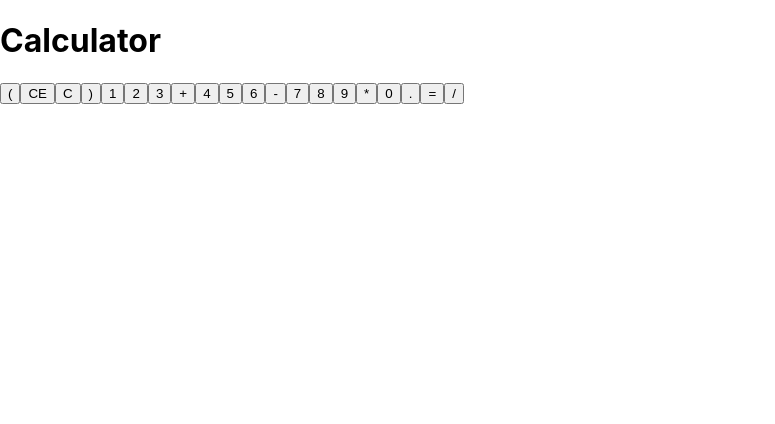
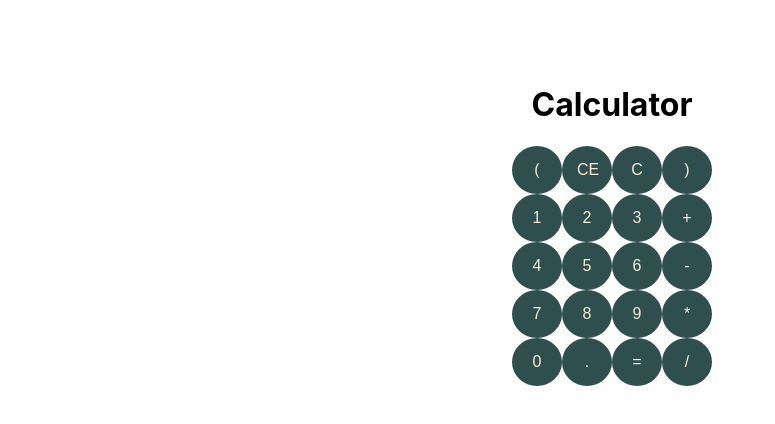
Before and after one commit to Xerith89/react-simple-calc, a React (Create React App) app: page / in a window 1280 px wide. Shown: the top 424 px of the page, without its empty margins (0-775 px from the left). Built offline with nearby package versions, Linux system fonts and the light colour scheme.

Commit message:
Styles added to the keypad buttons.

```diff
--- /dev/null
+++ b/src/Components/keypad-component.css
@@ -0,0 +1,31 @@
+body {
+    text-align: center;
+    display: inline-block;
+    padding-left: 40%;
+    padding-top: 5%;
+}
+
+.button {
+    border:none;
+    background-color: darkslategrey;
+    color: antiquewhite;
+    text-align: center;
+    font-size: 16px;
+    display: inline-block;
+    padding: 15px;
+    text-decoration: none;
+    border-radius: 50%;
+    transition-duration: 0.4s;
+    border: 1px darkblue;
+    width: 50px;
+}
+
+.button:hover {
+    background-color: orange;
+    color: darkslategrey;
+}
+
+.button:active {
+    background-color: darkorange;
+    box-shadow: 0 5px #666;
+}
--- a/src/Components/keypad-component.js
+++ b/src/Components/keypad-component.js
@@ -1,35 +1,37 @@
 import React, {Component} from 'react';
+import './keypad-component.css';
 
 class KeypadComponent extends Component {
 
+    //Create buttons for the calculator - On click we pass the button's name upwards as a prop
     render() {
 
         return (
-            <div className="button">
-            <button name="(" onClick={e => this.props.onClick(e.target.name)}>(</button>
-            <button name="CE" onClick={e => this.props.onClick(e.target.name)}>CE</button>
-            <button name="C" onClick={e => this.props.onClick(e.target.name)}>C</button>
-            <button name=")" onClick={e => this.props.onClick(e.target.name)}>)</button>
-
-            <button name="1" onClick={e => this.props.onClick(e.target.name)}>1</button>
-            <button name="2" onClick={e => this.props.onClick(e.target.name)}>2</button>
-            <button name="3" onClick={e => this.props.onClick(e.target.name)}>3</button>
-            <button name="+" onClick={e => this.props.onClick(e.target.name)}>+</button>
-
-            <button name="4" onClick={e => this.props.onClick(e.target.name)}>4</button>
-            <button name="5" onClick={e => this.props.onClick(e.target.name)}>5</button>
-            <button name="6" onClick={e => this.props.onClick(e.target.name)}>6</button>
-            <button name="-" onClick={e => this.props.onClick(e.target.name)}>-</button>
-
-            <button name="7" onClick={e => this.props.onClick(e.target.name)}>7</button>
-            <button name="8" onClick={e => this.props.onClick(e.target.name)}>8</button>
-            <button name="9" onClick={e => this.props.onClick(e.target.name)}>9</button>
-            <button name="*" onClick={e => this.props.onClick(e.target.name)}>*</button>
-
-            <button name="0" onClick={e => this.props.onClick(e.target.name)}>0</button>
-            <button name="." onClick={e => this.props.onClick(e.target.name)}>.</button>
-            <button name="=" onClick={e => this.props.onClick(e.target.name)}>=</button>
-            <button name="/" onClick={e => this.props.onClick(e.target.name)}>/</button>
+            <div className="button-field">
+            <button class="button" name="(" onClick={e => this.props.onClick(e.target.name)}>(</button>
+            <button class="button" name="CE" onClick={e => this.props.onClick(e.target.name)}>CE</button>
+            <button class="button" name="C" onClick={e => this.props.onClick(e.target.name)}>C</button>
+            <button class="button" name=")" onClick={e => this.props.onClick(e.target.name)}>)</button>
+            <div/>
+            <button class="button" name="1" onClick={e => this.props.onClick(e.target.name)}>1</button>
+            <button class="button" name="2" onClick={e => this.props.onClick(e.target.name)}>2</button>
+            <button class="button" name="3" onClick={e => this.props.onClick(e.target.name)}>3</button>
+            <button class="button" name="+" onClick={e => this.props.onClick(e.target.name)}>+</button>
+            <div/>
+            <button class="button" name="4" onClick={e => this.props.onClick(e.target.name)}>4</button>
+            <button class="button" name="5" onClick={e => this.props.onClick(e.target.name)}>5</button>
+            <button class="button" name="6" onClick={e => this.props.onClick(e.target.name)}>6</button>
+            <button class="button" name="-" onClick={e => this.props.onClick(e.target.name)}>-</button>
+            <div/>
+            <button class="button" name="7" onClick={e => this.props.onClick(e.target.name)}>7</button>
+            <button class="button" name="8" onClick={e => this.props.onClick(e.target.name)}>8</button>
+            <button class="button" name="9" onClick={e => this.props.onClick(e.target.name)}>9</button>
+            <button class="button" name="*" onClick={e => this.props.onClick(e.target.name)}>*</button>
+            <div/>
+            <button class="button" name="0" onClick={e => this.props.onClick(e.target.name)}>0</button>
+            <button class="button" name="." onClick={e => this.props.onClick(e.target.name)}>.</button>
+            <button class="button" name="=" onClick={e => this.props.onClick(e.target.name)}>=</button>
+            <button class="button" name="/" onClick={e => this.props.onClick(e.target.name)}>/</button>
 
             </div>);
     }
```
